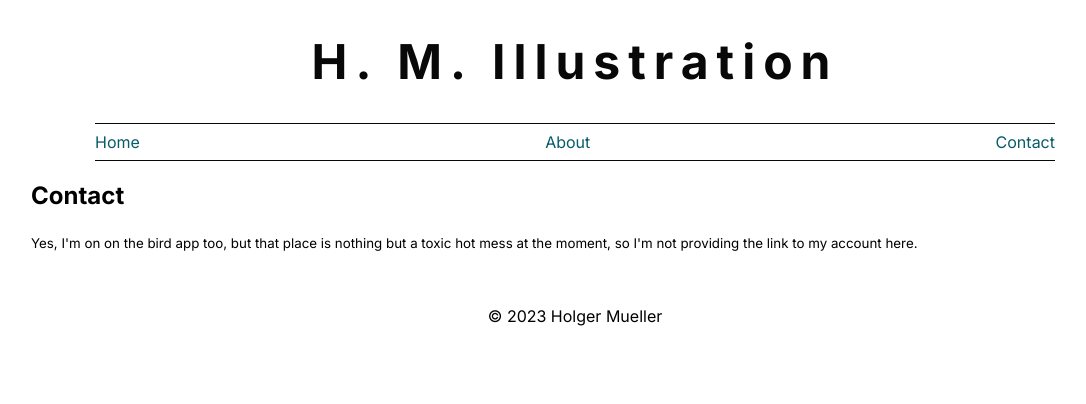
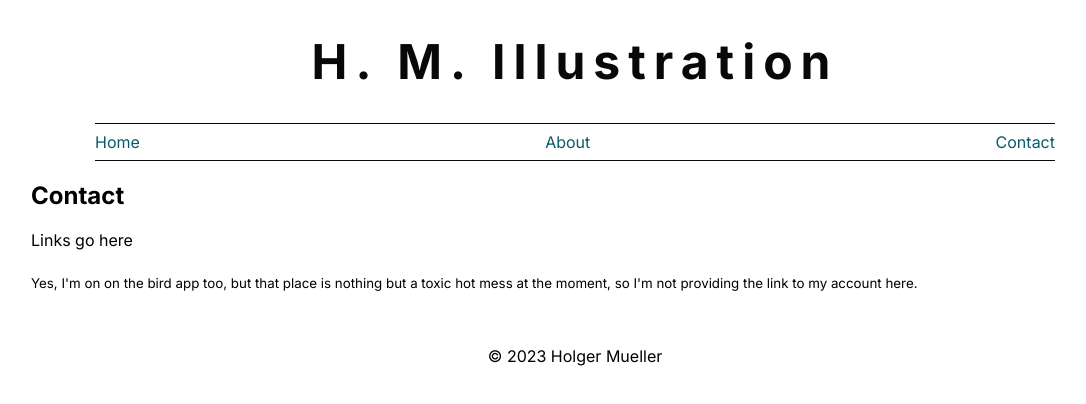
Before and after one commit to Holgermueller/hmillustration, a Next.js app: page /contact in a window 1280 px wide. Shown: the top 404 px of the page, without its empty margins (65-1151 px from the left). Built offline with nearby package versions, Linux system fonts and the light colour scheme.

Commit message:
some code

```diff
--- a/app/contact/page.js
+++ b/app/contact/page.js
@@ -3,8 +3,8 @@ const contact = () => {
     <div className="contact">
       <h2>Contact</h2>
 
-      <section className="social-links-page">
-        <div className="link-container"></div>
+      <section className="social-links-page outline-black">
+        <div className="link-container z-10 border-slate-50">Links go here</div>
 
         <small>
           Yes, I'm on on the bird app too, but that place is nothing but a toxic
```
